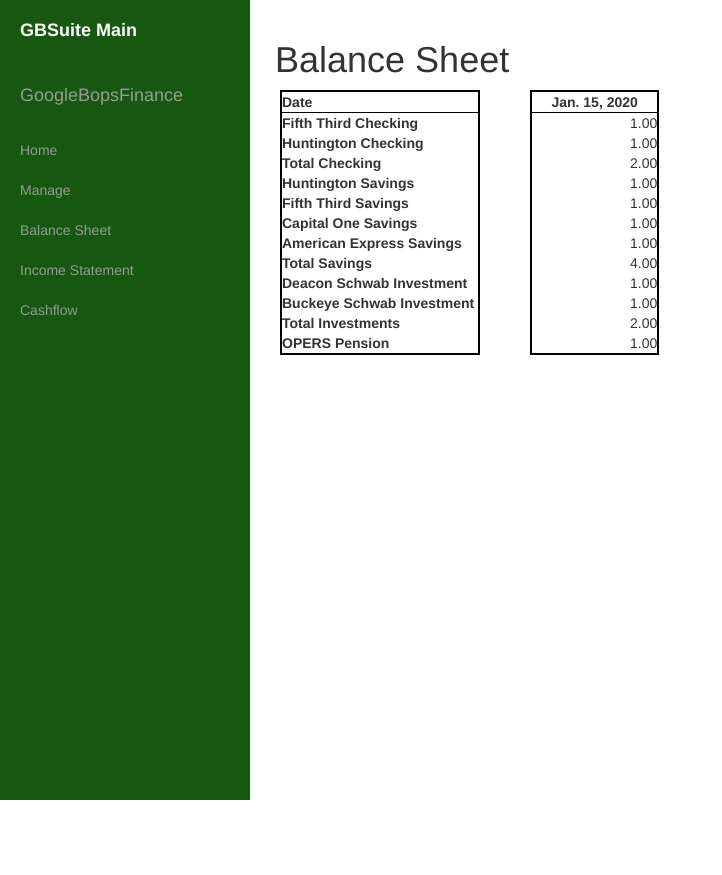
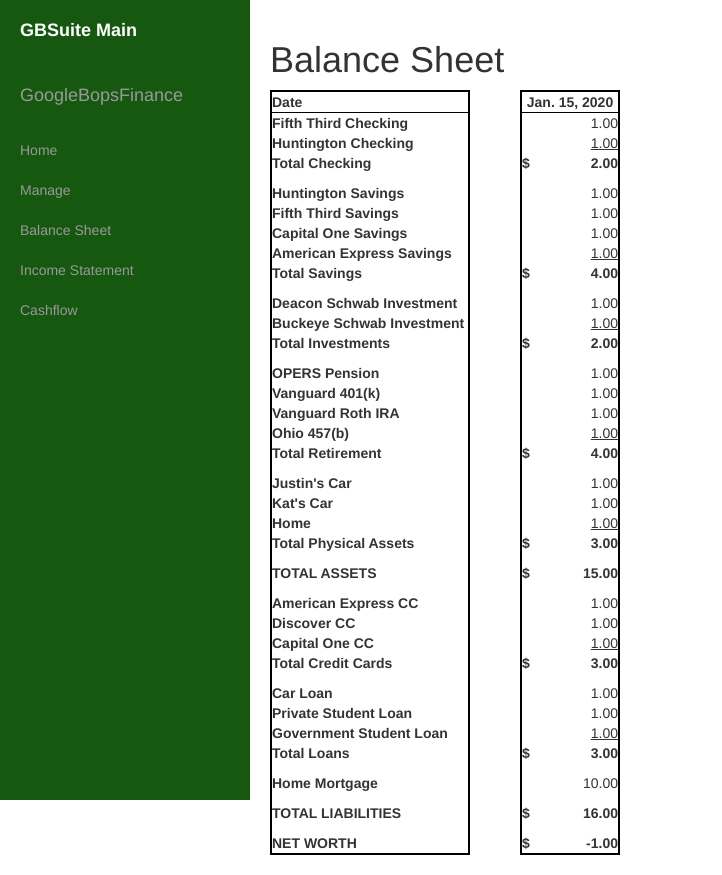
Before and after one commit to HunterProgram22/GBSuite, a Django app: page /GBFinance/balance/ in a window 1280 px wide. Shown: the whole page, without its empty margins (0-722 px from the left). Before the commit the page ends 800 px from the top, so only its background shows below. Run offline with Django 3.2, Linux system fonts and the light colour scheme; tables that the repository leaves empty hold one stand-in row (values such as "Sample post"); lists and menus that the app fills with data are empty; some libraries are stand-ins or nearby versions.

Commit message:
Finished balance sheet table.

```diff
--- a/GBFinance/models.py
+++ b/GBFinance/models.py
@@ -33,4 +33,17 @@ class MonthBal(models.Model):
             totalsave = self.fifththird_save + self.huntington_save \
                 + self.capone_save + self.amex_save
             totalinvest = self.buckeye_invest + self.deacon_invest
-            return (totalcheck, totalsave, totalinvest)
+            totalretire = self.opers_retire + self.four01_retire \
+                + self.four57_retire + self.roth_retire
+            totalphysical = self.justin_car+self.kat_car+self.main_home
+            totalassets = totalcheck+totalsave+totalinvest+totalretire\
+                +totalphysical
+            totalcredit = self.amex_credit+self.discover_credit+self.capone_credit
+            totalloan = self.car_loan+self.privstudent_loan+self.pubstudent_loan
+            totalmortgage = self.main_mortgage
+            totalliabilities = totalcredit+totalloan+totalmortgage
+            networth = totalassets-totalliabilities
+            return (totalcheck, totalsave, totalinvest, \
+                    totalretire, totalphysical, totalassets, \
+                    totalcredit, totalloan, totalmortgage, totalliabilities, \
+                    networth)
--- a/GBFinance/templates/GBFinance/balancesheet.html
+++ b/GBFinance/templates/GBFinance/balancesheet.html
@@ -4,24 +4,33 @@
 
 {% block content %}
 <style>
+.blank_row {
+    height: 10px;
+}
+
 #wrapper {
-  margin-left: 5px;
+
 }
 #content {
   float: left;
-  width: 33%;
+  width: 100px;
   background-color: #fff;
   text-align: right;
-  margin-right: 5px;
+  margin-right: 15px;
 }
 #accountnames {
   float: left;
   width: 200px;
   margin-left: -250px;
+  margin-right: -10px;
   background-color: #fff;
 }
 #cleared {
   clear: both;
+}
+
+#dollar {
+    float: left;
 }
 </style>
 <h1>Balance Sheet</h1>
@@ -33,15 +42,48 @@
             <tr><th>Fifth Third Checking</th></tr>
             <tr><th>Huntington Checking</th></tr>
             <tr><th>Total Checking</th></tr>
+            <tr class="blank_row"><td></td></tr>
             <tr><th>Huntington Savings</th></tr>
             <tr><th>Fifth Third Savings</th></tr>
             <tr><th>Capital One Savings</th></tr>
             <tr><th>American Express Savings</th></tr>
             <tr><th>Total Savings</th></tr>
+            <tr class="blank_row"><td></td></tr>
             <tr><th>Deacon Schwab Investment</th></tr>
             <tr><th>Buckeye Schwab Investment</th></tr>
             <tr><th>Total Investments</th></tr>
+            <tr class="blank_row"><td></td></tr>
             <tr><th>OPERS Pension</th></tr>
+            <tr><th>Vanguard 401(k)</th></tr>
+            <tr><th>Vanguard Roth IRA</th></tr>
+            <tr><th>Ohio 457(b)</th></tr>
+            <tr><th>Total Retirement</th></tr>
+            <tr class="blank_row"><td></td></tr>
+            <tr><th>Justin's Car</th></tr>
+            <tr><th>Kat's Car</th></tr>
+            <tr><th>Home</th></tr>
+            <tr><th>Total Physical Assets</th></tr>
+            <tr class="blank_row"><td></td></tr>
+            <tr><th>TOTAL ASSETS</th></tr>
+            <tr class="blank_row"><td></td></tr>
+            <tr><th>American Express CC</th></tr>
+            <tr><th>Discover CC</th></tr>
+            <tr><th>Capital One CC</th></tr>
+            <tr><th>Total Credit Cards</th></tr>
+            <tr class="blank_row"><td></td></tr>
+            <tr><th>Car Loan</th></tr>
+            <tr><th>Private Student Loan</th></tr>
+            <tr><th>Government Student Loan</th></tr>
+            <tr><th>Total Loans</th></tr>
+            <tr class="blank_row"><td></td></tr>
+            <tr><th>Home Mortgage</th></tr>
+            <tr class="blank_row"><td></td></tr>
+            <tr><th>TOTAL LIABILITIES</th></tr>
+            <tr class="blank_row"><td></td></tr>
+            <tr><th>NET WORTH</th></tr>
+
+
+
 
         </table>
     </div>
@@ -53,17 +95,47 @@
             <b>{{ field.date }}</b>
             </td></tr>
             <tr><td>{{ field.fifththird_check | intcomma }}</td></tr>
-            <tr><td>{{ field.huntington_check | intcomma }}</td></tr>
-            <tr><td>{{ field.month_totals.0 | intcomma }}</td></tr>
+            <tr><td><u>{{ field.huntington_check | intcomma }}</u></td></tr>
+            <tr><td><b><span id="dollar">$</span>{{ field.month_totals.0 | intcomma }}</b></td></tr>
+            <tr class="blank_row"><td></td></tr>
             <tr><td>{{ field.huntington_save | intcomma }}</td></tr>
             <tr><td>{{ field.fifththird_save | intcomma }}</td></tr>
             <tr><td>{{ field.capone_save | intcomma }}</td></tr>
-            <tr><td>{{ field.amex_save | intcomma }}</td></tr>
-            <tr><td>{{ field.month_totals.1 | intcomma }}</td></tr>
+            <tr><td><u>{{ field.amex_save | intcomma }}</u></td></tr>
+            <tr><td><b><span id="dollar">$</span>{{ field.month_totals.1 | intcomma }}</b></td></tr>
+            <tr class="blank_row"><td></td></tr>
             <tr><td>{{ field.deacon_invest | intcomma }}</td></tr>
-            <tr><td>{{ field.buckeye_invest | intcomma }}</td></tr>
-            <tr><td>{{ field.month_totals.2 | intcomma }}</td></tr>
+            <tr><td><u>{{ field.buckeye_invest | intcomma }}</u></td></tr>
+            <tr><td><b><span id="dollar">$</span>{{ field.month_totals.2 | intcomma }}</b></td></tr>
+            <tr class="blank_row"><td></td></tr>
             <tr><td>{{ field.opers_retire | intcomma }}</td></tr>
+            <tr><td>{{ field.four01_retire | intcomma }}</td></tr>
+            <tr><td>{{ field.roth_retire | intcomma }}</td></tr>
+            <tr><td><u>{{ field.four57_retire | intcomma }}</u></td></tr>
+            <tr><td><b><span id="dollar">$</span>{{ field.month_totals.3 | intcomma }}</b></td></tr>
+            <tr class="blank_row"><td></td></tr>
+            <tr><td>{{ field.justin_car | intcomma }}</td></tr>
+            <tr><td>{{ field.kat_car| intcomma }}</td></tr>
+            <tr><td><u>{{ field.main_home | intcomma }}</u></td></tr>
+            <tr><td><b><span id="dollar">$</span>{{ field.month_totals.4 | intcomma }}</b></td></tr>
+            <tr class="blank_row"><td></td></tr>
+            <tr><td><b><span id="dollar">$</span>{{ field.month_totals.5 | intcomma }}</b></td></tr>
+            <tr class="blank_row"><td></td></tr>
+            <tr><td>{{ field.amex_credit | intcomma }}</td></tr>
+            <tr><td>{{ field.discover_credit | intcomma }}</td></tr>
+            <tr><td><u>{{ field.capone_credit | intcomma }}</u></td></tr>
+            <tr><td><b><span id="dollar">$</span>{{ field.month_totals.6 | intcomma }}</b></td></tr>
+            <tr class="blank_row"><td></td></tr>
+            <tr><td>{{ field.car_loan | intcomma }}</td></tr>
+            <tr><td>{{ field.privstudent_loan | intcomma }}</td></tr>
+            <tr><td><u>{{ field.pubstudent_loan| intcomma }}</u></td></tr>
+            <tr><td><b><span id="dollar">$</span>{{ field.month_totals.7 | intcomma }}</b></td></tr>
+            <tr class="blank_row"><td></td></tr>
+            <tr><td>{{ field.main_mortgage | intcomma }}</td></tr>
+            <tr class="blank_row"><td></td></tr>
+            <tr><td><b><span id="dollar">$</span>{{ field.month_totals.9 | intcomma }}</b></td></tr>
+            <tr class="blank_row"><td></td></tr>
+            <tr><td><b><span id="dollar">$</span>{{ field.month_totals.10 | intcomma }}</b></td></tr>
 
         </table>
     </div>
--- a/GBFinance/views.py
+++ b/GBFinance/views.py
@@ -10,6 +10,7 @@ def manage(request):
 
 def balance(request):
     month_balance = MonthBal.objects.all().order_by('-date')
+    month_balance = month_balance[0:3]
     return render(request, 'GBFinance/balancesheet.html', {'month_balance': month_balance})
 
 def balance_new(request):
--- a/GBSuite/settings.py
+++ b/GBSuite/settings.py
@@ -25,7 +25,7 @@ SECRET_KEY = '&4&gy(+!ywq^#fejn@#7xkc-x=dho1-d78f&8104#^3ln8!cj='
 # SECURITY WARNING: don't run with debug turned on in production!
 DEBUG = True
 
-ALLOWED_HOSTS = ['192.168.2.6']
+ALLOWED_HOSTS = ['192.168.2.6', '127.0.0.1']
 
 
 # Application definition
```
Also changed, not shown: GBFinance/forms.py (+6 -6 lines).
